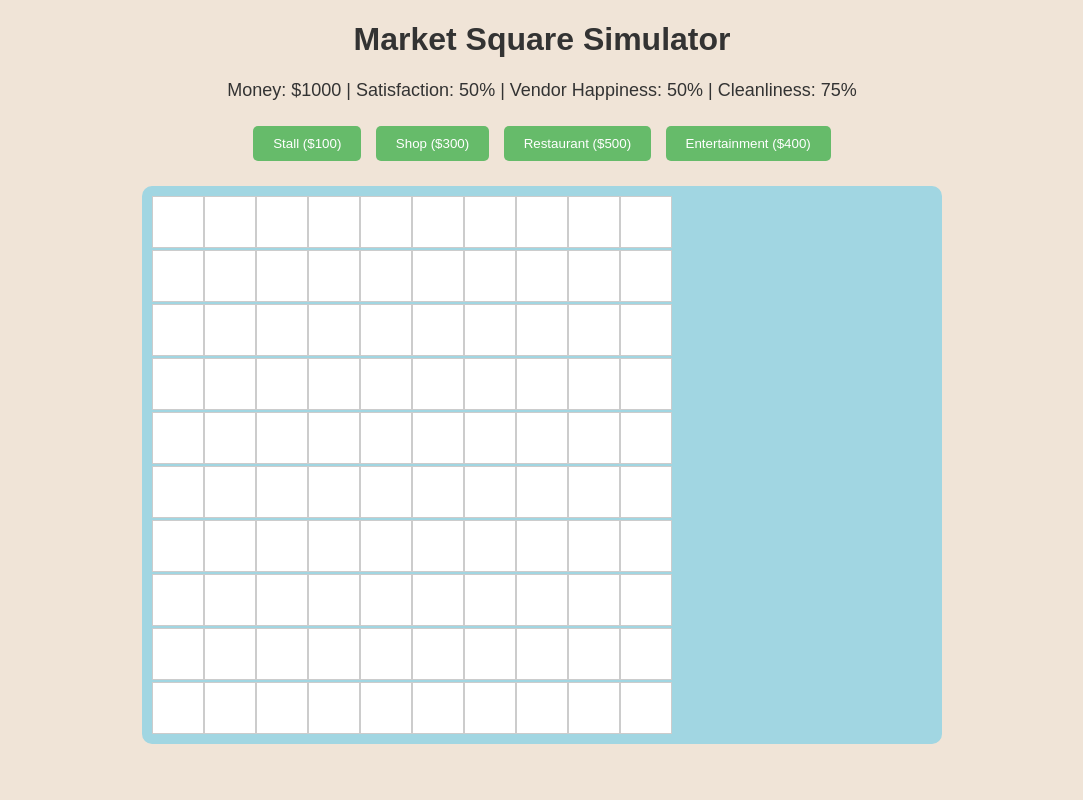
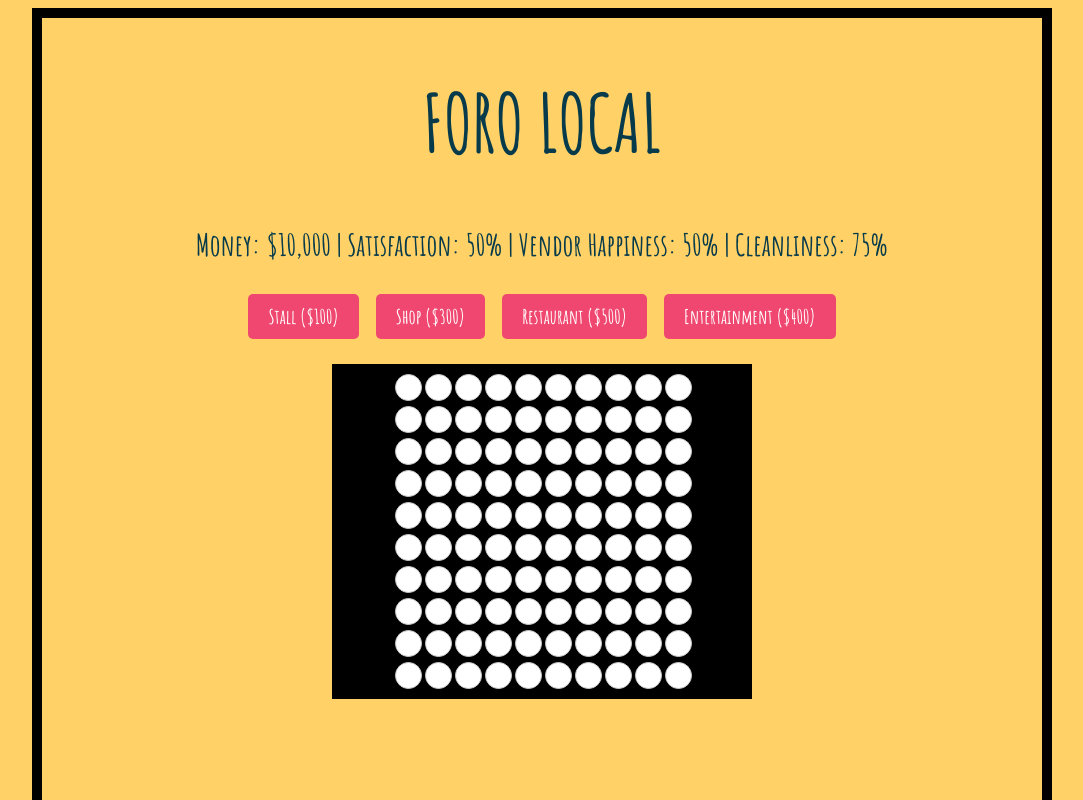
Before and after one commit to FRSuaria/FORO-Local, a plain HTML site: page sim.html in a window 1280 px wide. Shown: the top 800 px of the page, without its empty margins (98-1181 px from the left). Drawn offline with Linux system fonts and the light colour scheme.

Commit message:
User checkpoint: Enhance sim.html UI/UX:  Improved styling, added new fonts, icons (placeholder suggested), and visual enhancements per attached instructions.  Updated game assets and resource display.

```diff
--- a/sim.html
+++ b/sim.html
@@ -3,32 +3,46 @@
 <head>
     <meta charset="UTF-8">
     <meta name="viewport" content="width=device-width, initial-scale=1.0">
-    <title>Market Square Simulator</title>
+    <link rel="preconnect" href="https://fonts.googleapis.com">
+    <link rel="preconnect" href="https://fonts.gstatic.com" crossorigin>
+    <link href="https://fonts.googleapis.com/css2?family=Amatic+SC:wght@400;700&display=swap" rel="stylesheet">
+    <title>FORO Local</title>
     <style>
         body {
-            font-family: Arial, sans-serif;
-            background-color: #f0e4d7;
+            font-family: "Amatic SC", serif;
+            background-color: #ffd166;
             text-align: center;
-            color: #333;
+            color: #073b4c;
+            font-weight:700;
+            font-size: 40px;
         }
+
         #game-container {
-            max-width: 800px;
-            margin: 20px auto;
+            max-width: 1000px;
+            min-height: 1000px;
+            margin: auto;
+            border: 10px solid black;
         }
         #grid {
             display: grid;
-            grid-template-columns: repeat(10, 50px);
-            gap: 2px;
-            background-color: #a1d6e2;
+            grid-template-columns:       repeat(10,25px);
+            gap: 5px;
+            background-color: black;
             padding: 10px;
-            border-radius: 10px;
-        }
+            width:400px;
+            justify-content:center;
+            align-content:center;
+            margin-left:auto;
+            margin-right:auto;
+            }
+
         .cell {
-            width: 50px;
-            height: 50px;
+            width: 25px;
+            height: 25px;
             background-color: #fff;
             border: 1px solid #ccc;
             cursor: pointer;
+            border-radius: 100PX;
             transition: background-color 0.3s;
         }
         .cell:hover {
@@ -40,7 +54,7 @@
         .entertainment { background-color: #b388ff; } /* Purple for entertainment */
         #resources {
             margin: 20px 0;
-            font-size: 18px;
+            font-size: 30px;
         }
         #controls {
             margin: 20px 0;
@@ -48,27 +62,32 @@
         button {
             padding: 10px 20px;
             margin: 5px;
-            background-color: #66bb6a;
+            background-color: #ef476f;
             color: white;
             border: none;
             border-radius: 5px;
             cursor: pointer;
+            font-family: inherit;
+            font-size: 20px;
+            font-weight: bold
         }
         button:hover {
-            background-color: #558b2f;
+            background-color: #780000;
         }
         #event-log {
             margin-top: 20px;
             font-style: italic;
             color: #666;
         }
+
+
     </style>
 </head>
 <body>
     <div id="game-container">
-        <h1>Market Square Simulator</h1>
+        <h1>FORO LOCAL</h1>
         <div id="resources">
-            Money: $<span id="money">1000</span> |
+            Money: $<span id="money">10,000</span> |
             Satisfaction: <span id="satisfaction">50</span>% |
             Vendor Happiness: <span id="vendor-happiness">50</span>% |
             Cleanliness: <span id="cleanliness">75</span>%
@@ -84,6 +103,7 @@
     </div>
 
     <script>
+
         let money = 1000;
         let satisfaction = 50;
         let vendorHappiness = 50;
@@ -97,6 +117,7 @@
             restaurant: { money: 100, satisfaction: 15, vendorHappiness: 15, cleanliness: -15 },
             entertainment: { money: 30, satisfaction: 20, vendorHappiness: 5, cleanliness: -5 }
         };
+
 
         // Initialize grid
         const grid = document.getElementById('grid');
@@ -144,7 +165,6 @@
             document.getElementById('vendor-happiness').textContent = vendorHappiness;
             document.getElementById('cleanliness').textContent = cleanliness;
         }
-
         // Random events (example)
         setInterval(() => {
             const events = [
@@ -155,7 +175,8 @@
             const event = events[Math.floor(Math.random() * events.length)];
             updateResources(event.effect);
             document.getElementById('event-log').textContent = `${event.name} occurred!`;
-        }, 10000); // Every 10 seconds
+        }, 10000); // Every 60 seconds
+
     </script>
 </body>
 </html>
```
Also changed, not shown: attached_assets/Pasted--I-have-a-basic-market-square-simulation-game-built-in-HTML-CSS-and-JavaScript-code-provided-belo-1740580796742.txt (added, +10 -0 lines), attached_assets/image_1740580834047.png (added), 1 other file.
